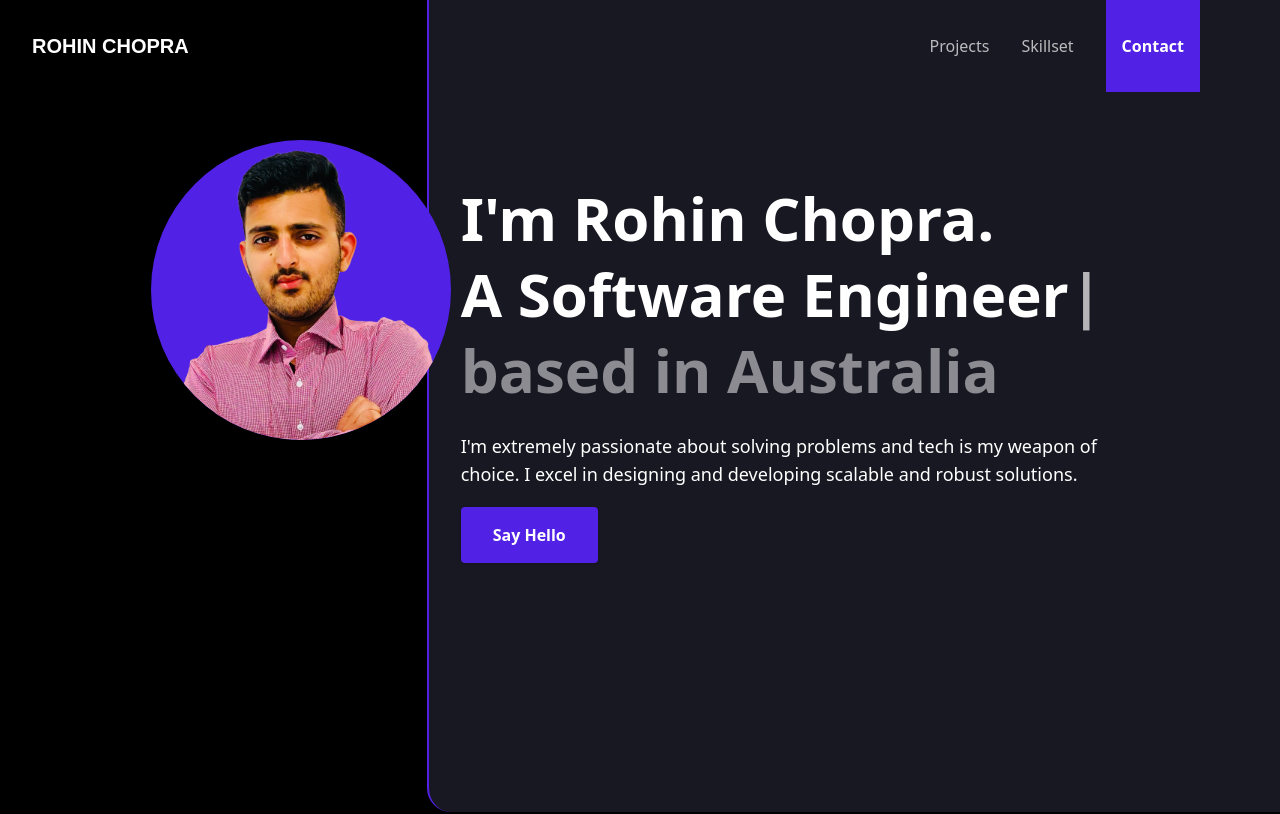
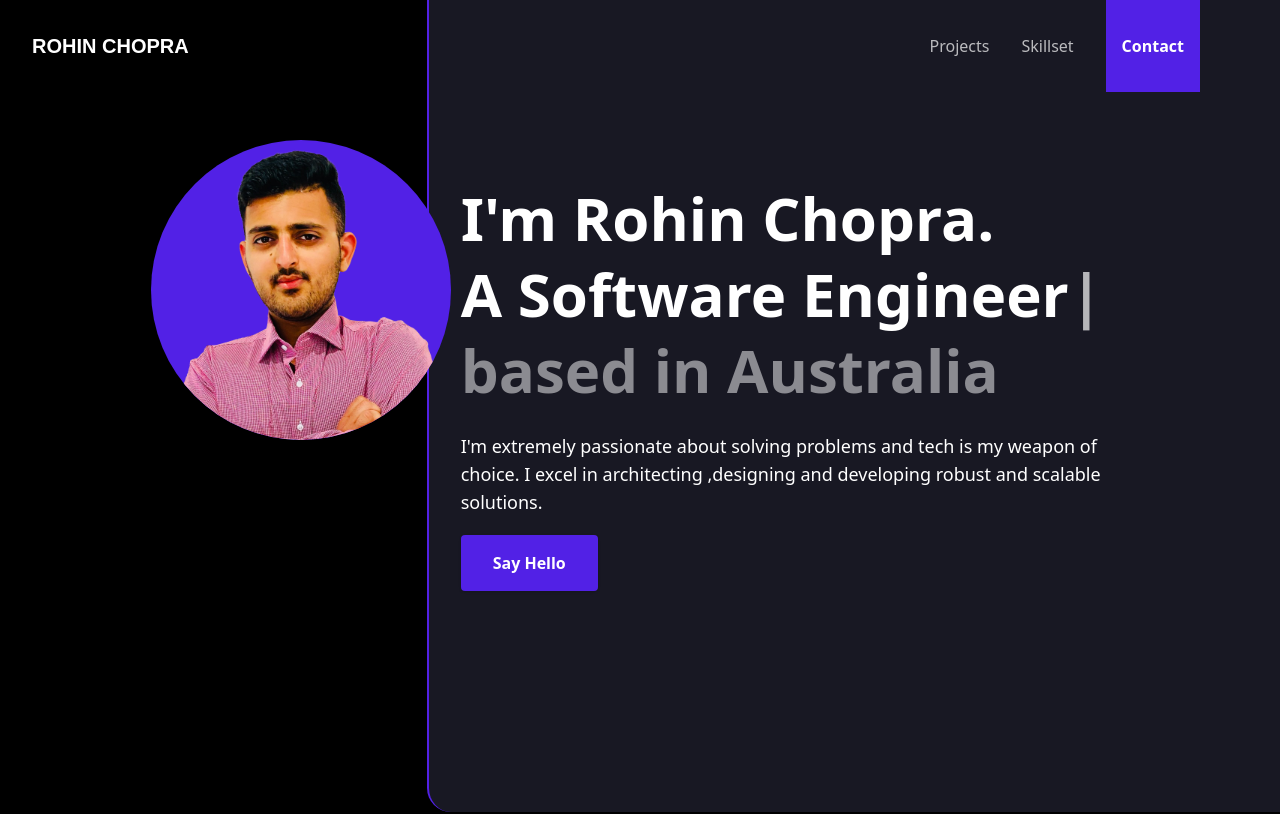
Before and after one commit to Rohin-Chopra/rohin-portfolio, a Next.js app: page / in a window 1280 px wide. Shown: the top 814 px of the page. Built offline with nearby package versions, Linux system fonts and the light colour scheme.

Commit message:
more changes

```diff
--- a/components/Layout/index.tsx
+++ b/components/Layout/index.tsx
@@ -11,6 +11,10 @@ const Layout = ({ children }: Props) => (
       <title>Rohin Chopra</title>
       <meta name="description" content="Rohin Chopra" />
       <link rel="icon" href="/favicon.ico" />
+      <meta
+        name="og:description"
+        content="Rohin Chopra is a Software Engineer who excels in architecting ,designing and developing robust and scalable solutions"
+      />
     </Head>
     <Navbar />
     {children}
--- a/lib/home/index.tsx
+++ b/lib/home/index.tsx
@@ -94,8 +94,8 @@ const Home: MyNextPage = () => {
               <h1 className="text-gray mb-8">based in Australia</h1>
               <p className="font-normal text-white max-w-2xl text-lg">
                 I&apos;m extremely passionate about solving problems and tech is
-                my weapon of choice. I excel in designing and developing
-                scalable and robust solutions.
+                my weapon of choice. I excel in architecting ,designing and
+                developing robust and scalable solutions.
               </p>
               <Link
                 to="contact"
```
